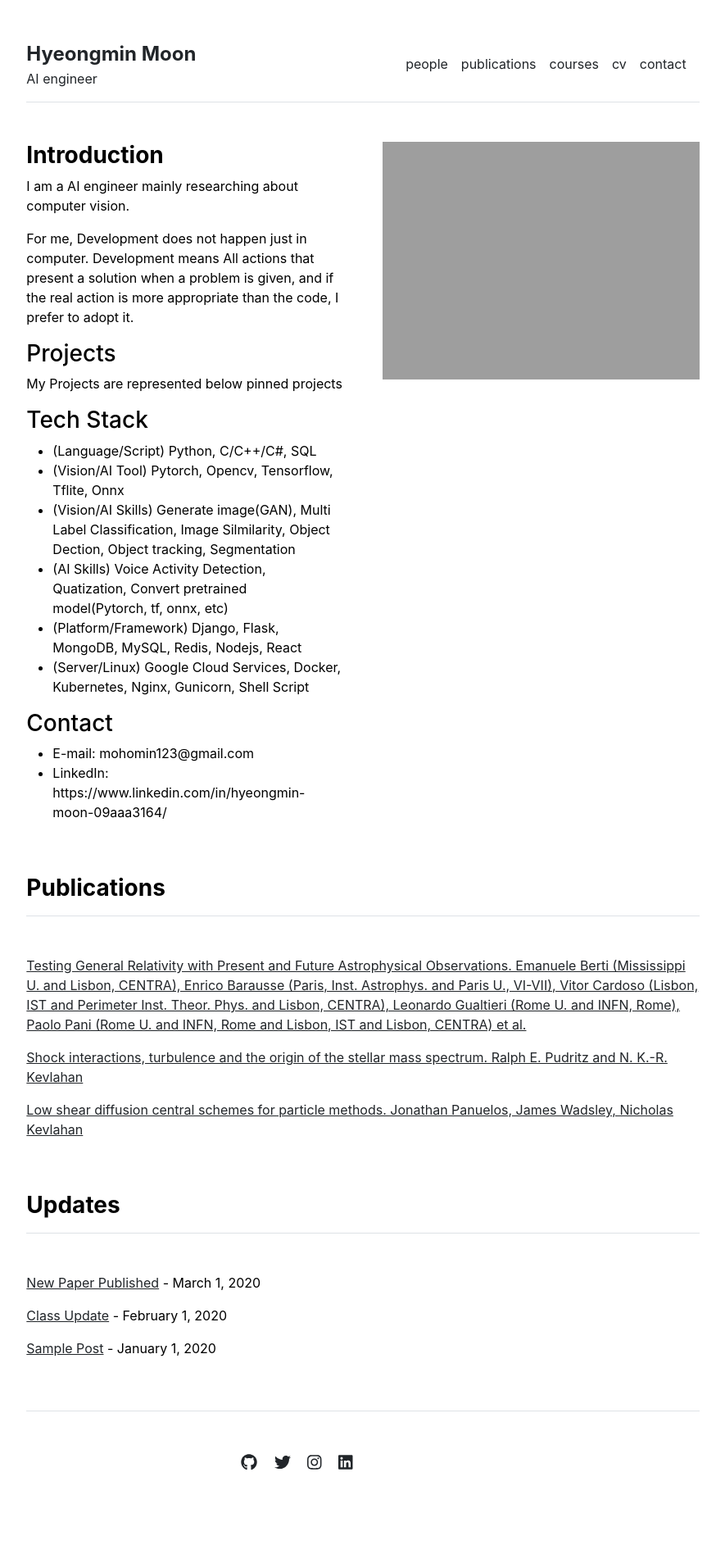
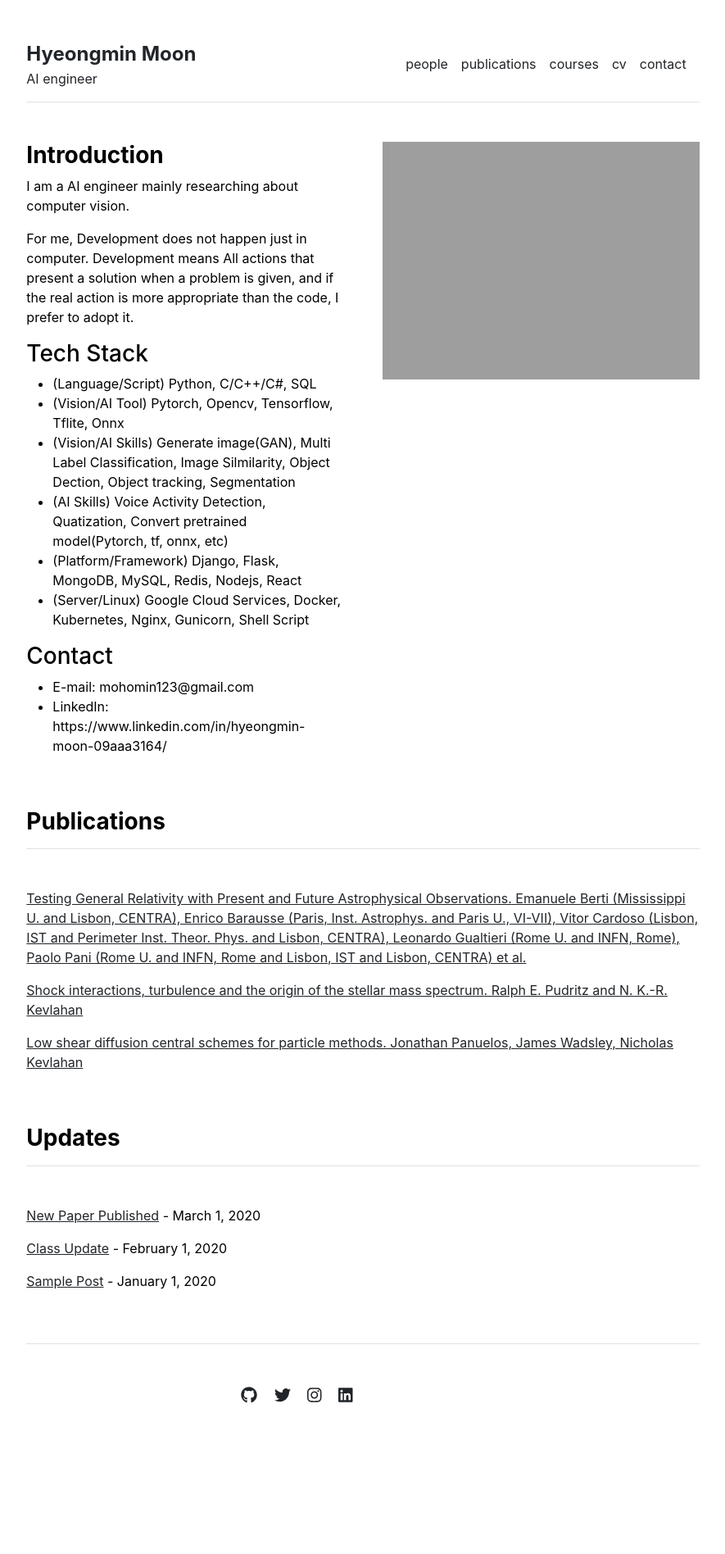
Before and after one commit to HyeongminMoon/HyeongminMoon.github.io, a Jekyll site: the page built from index.md, in a window 1280 px wide. Shown: the whole page at 82% size, without its empty margins (197-1082 px from the left). Built offline with Jekyll 4.4.1, drawn with Linux system fonts in a browser that asks for light colours; after the commit the page ends 1814 px from its top, so only the background shows below that.

Commit message:
Update index.md

```diff
--- a/index.md
+++ b/index.md
@@ -5,10 +5,6 @@ title: "Home"
 I am a AI engineer mainly researching about computer vision.
 
 For me, Development does not happen just in computer. Development means All actions that present a solution when a problem is given, and if the real action is more appropriate than the code, I prefer to adopt it.
-
-
-### Projects
-My Projects are represented below pinned projects
 
 ### Tech Stack
 * (Language/Script) Python, C/C++/C#, SQL
```
